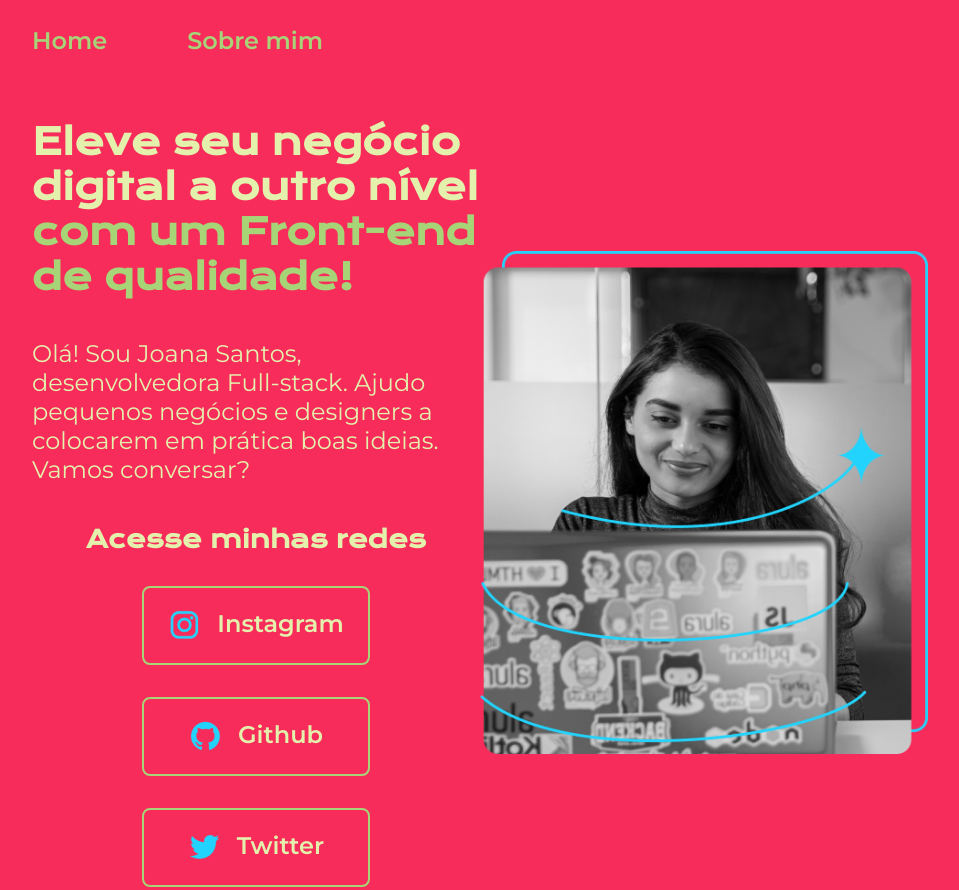
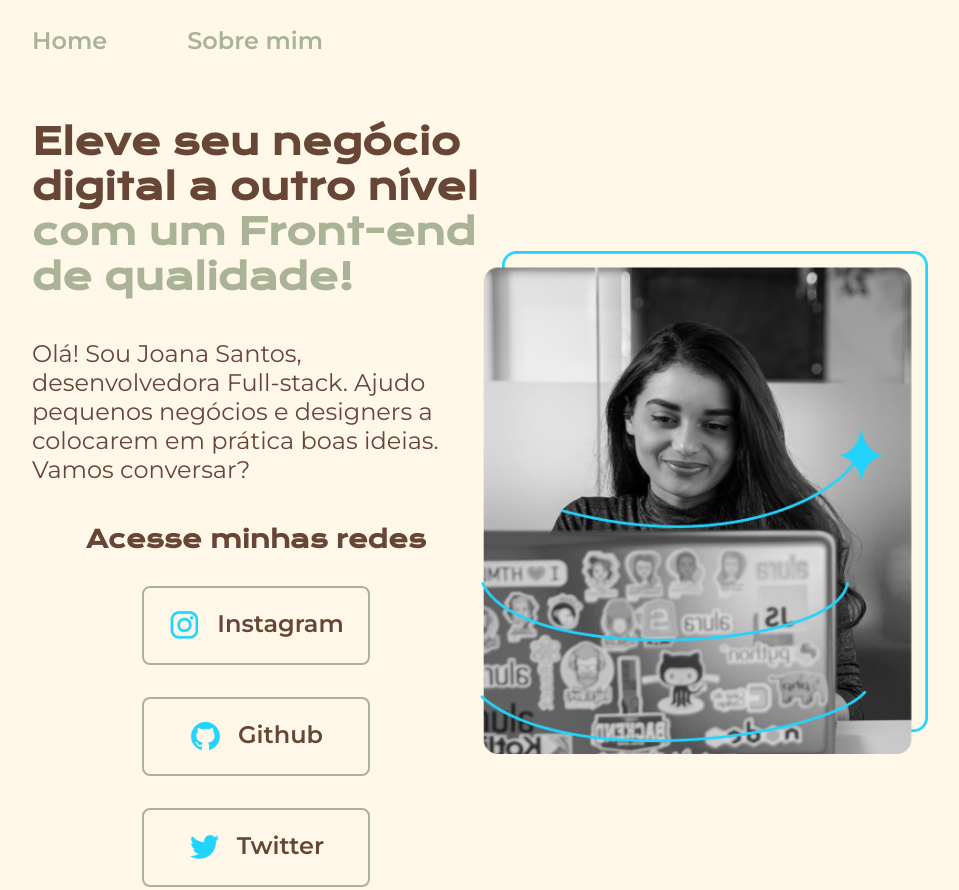
Before and after one commit to ElaiEmylleMatos/curso-html-css, a plain HTML site: page index.html in a window 1280 px wide. Shown: the top 890 px of the page, without its empty margins (160-1119 px from the left). Drawn offline with nearby package versions, Linux system fonts and the light colour scheme.

Commit message:
Alterar cores

```diff
--- a/styles/style.css
+++ b/styles/style.css
@@ -3,10 +3,10 @@
 @import url('https://fonts.googleapis.com/css2?family=Montserrat:ital,wght@0,600;1,600&display=swap');
 
 :root {
-    --cor-primaria: #F72C5B;
-    --cor-secundaria: #E4F1AC;
-    --cor-terciaria: #A7D477;
-    --cor-hover: #FF748B;
+    --cor-primaria: #FFF8E8;
+    --cor-secundaria: #674636;
+    --cor-terciaria: #AAB396;
+    --cor-hover: #F7EED3;
 
     --fonte-primaria: 'Krona One', sans-serif;
     --fonte-secundaria: 'Montserrat', sans-serif;
```
